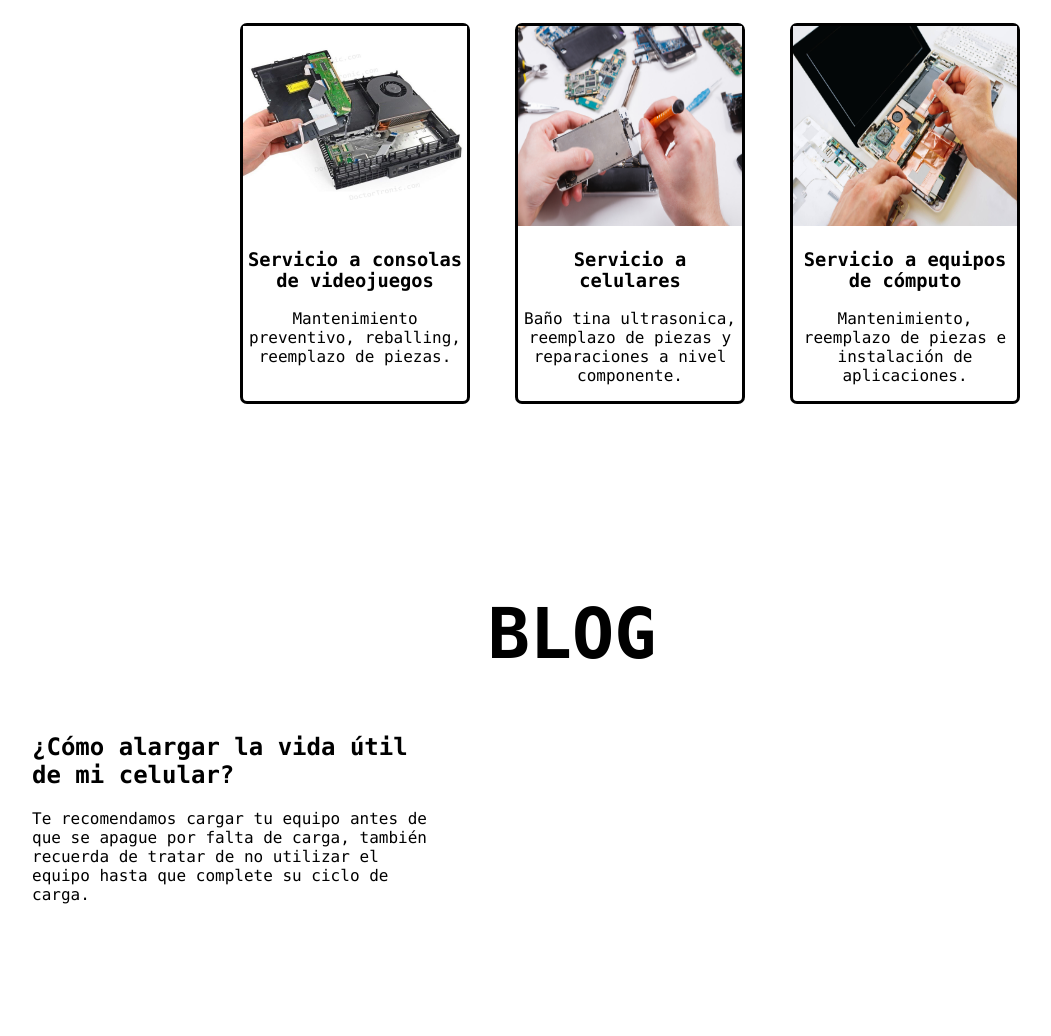
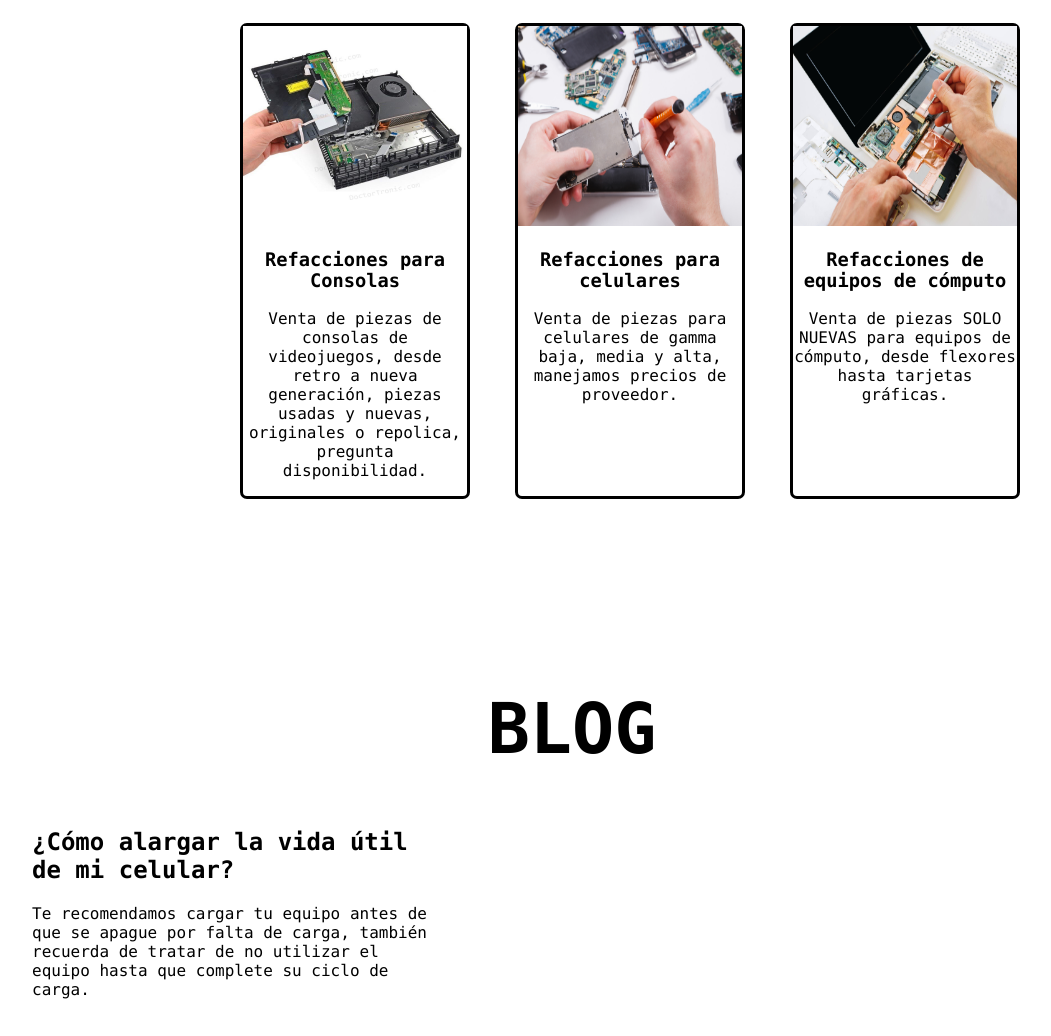
Before and after one commit to Dylo-on/Dylo-on.github.io, a plain HTML site: page index.html in a window 1280 px wide. Shown: the part 902-1938 px from the top of the page, without its empty margins (68-1119 px from the left). Drawn offline with Linux system fonts and the light colour scheme.

Commit message:
articulos en venta

```diff
--- a/index.html
+++ b/index.html
@@ -60,18 +60,18 @@
     <section class="servicios">
         <div>
             <img src="./imagenes/Consolar.jpg" width="224px" height="200px">
-            <h3>Servicio a consolas de videojuegos</h3>
-            <p>Mantenimiento preventivo, reballing, reemplazo de piezas.</p>
+            <h3>Refacciones para Consolas</h3>
+            <p>Venta de piezas de consolas de videojuegos, desde retro a nueva generación, piezas usadas y nuevas, originales o repolica, pregunta disponibilidad.</p>
         </div>
         <div>
             <img src="/imagenes/Celularr.jpg" width="224px" height="200px">
-            <h3>Servicio a celulares</h3>
-            <p>Baño tina ultrasonica, reemplazo de piezas y reparaciones a nivel componente.</p>
+            <h3>Refacciones para celulares</h3>
+            <p>Venta de piezas para celulares de gamma baja, media y alta, manejamos precios de proveedor.</p>
         </div>
         <div>
             <img src="./imagenes/Pcr.jpg" width="224px" height="200px">
-            <h3>Servicio a equipos de cómputo</h3>
-            <p>Mantenimiento, reemplazo de piezas e instalación de aplicaciones.</p>
+            <h3>Refacciones de equipos de cómputo</h3>
+            <p>Venta de piezas SOLO NUEVAS para equipos de cómputo, desde flexores hasta tarjetas gráficas.</p>
         </div>
     </section>
 
```
